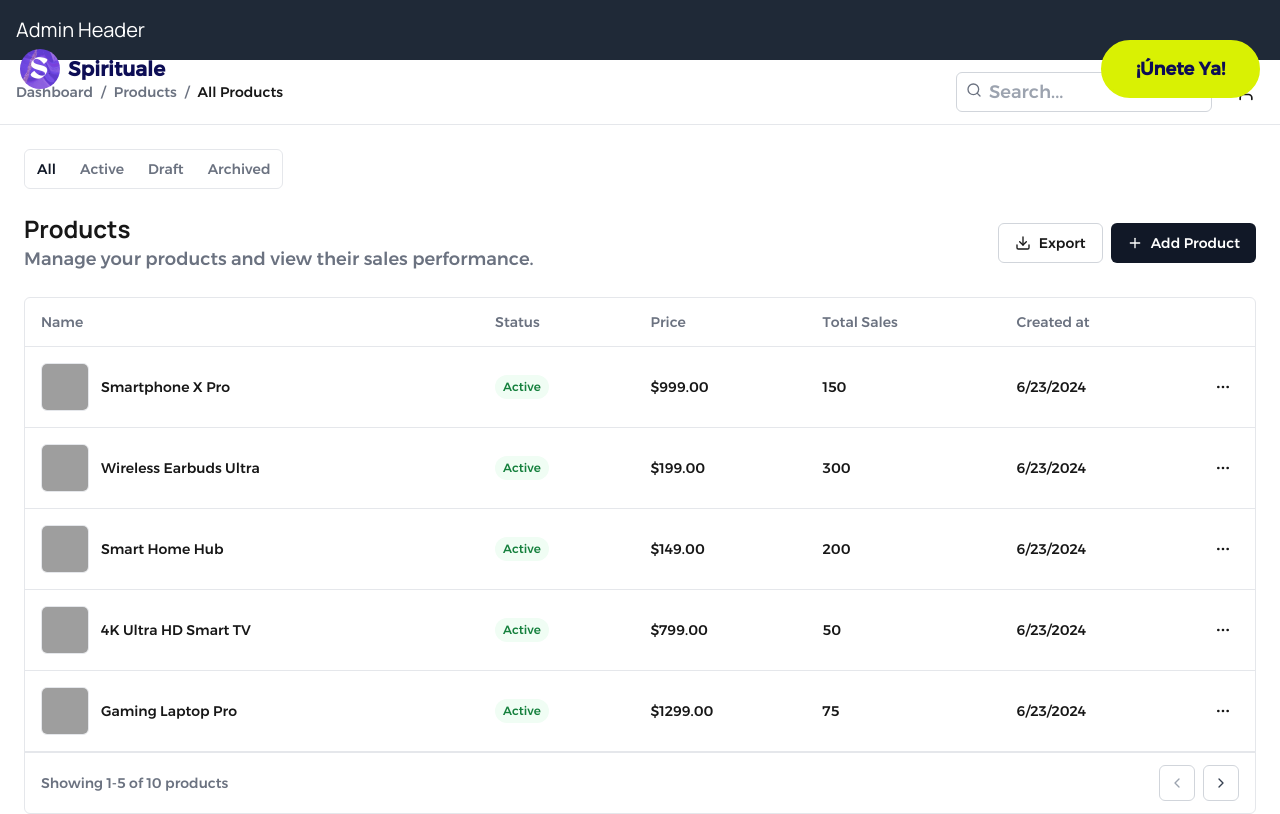
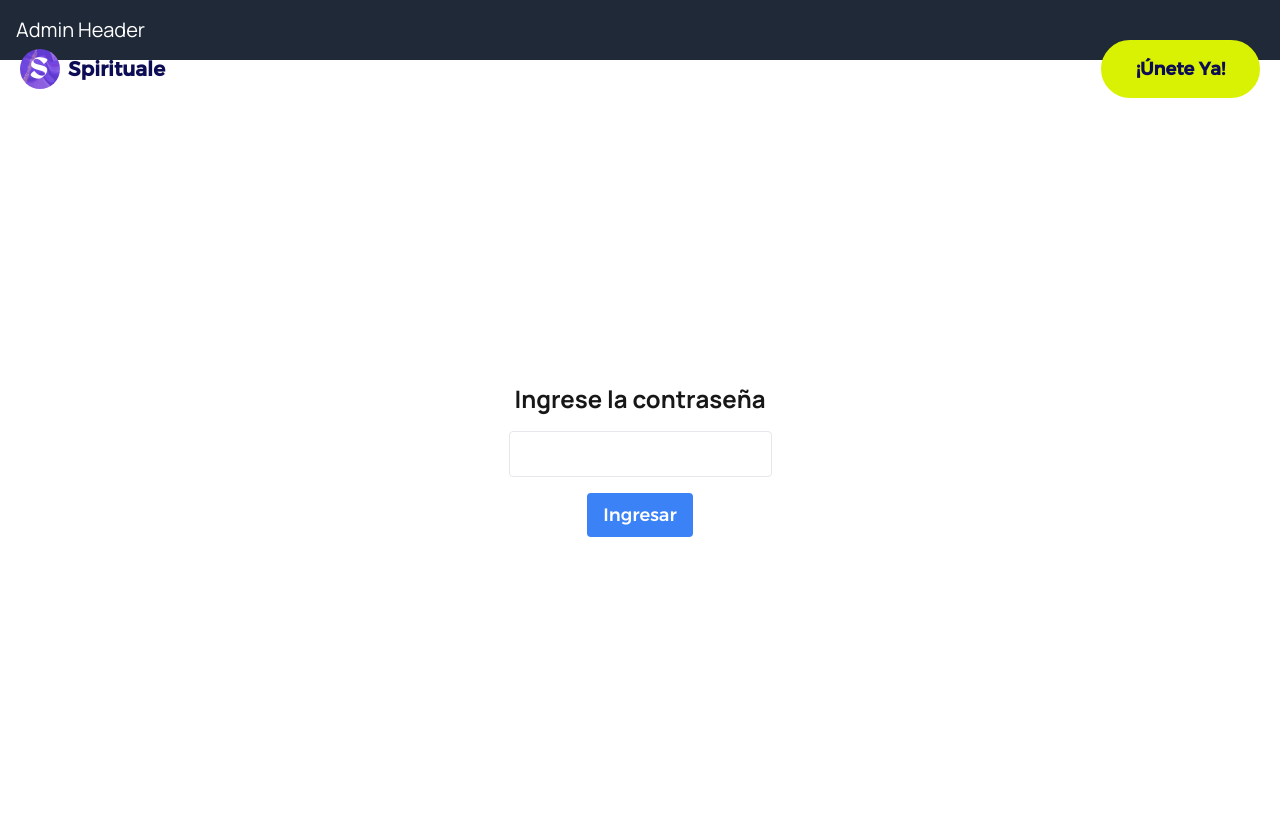
Before and after one commit to aalexlpez/spirituale, a Next.js app: page /admin in a window 1280 px wide. Shown: the top 814 px of the page. Built offline with nearby package versions, Linux system fonts and the light colour scheme; grey boxes are pictures that could not be loaded.

Commit message:
fix - tabla de usuarios

```diff
--- a/package.json
+++ b/package.json
@@ -19,12 +19,14 @@
     "react": "^18",
     "react-dom": "^18",
     "react-icons": "^5.3.0",
-    "resend": "^4.1.2"
+    "resend": "^4.1.2",
+    "xlsx": "^0.18.5"
   },
   "devDependencies": {
     "@types/node": "^20.17.19",
     "@types/react": "^18.3.18",
     "@types/react-dom": "^18",
+    "@types/xlsx": "^0.0.36",
     "eslint": "^8",
     "eslint-config-next": "14.2.13",
     "postcss": "^8",
--- /dev/null
+++ b/src/app/api/admin/get-users/route.ts
@@ -0,0 +1,16 @@
+import { NextResponse } from 'next/server'
+import { db } from 'c:/Users/1/Desktop/proyectos/Personal/spirituale/lib/utils/firebaseConfig';
+import { collection, getDocs } from 'firebase/firestore';
+
+// const resend = new Resend(process.env.RESEND_API_KEY)
+
+export async function GET(request: Request) {
+  try {
+    const usersCollection = collection(db, 'potencialCliente');
+    const usersSnapshot = await getDocs(usersCollection);
+    const usersList = usersSnapshot.docs.map((doc: any) => doc.data());
+    return NextResponse.json(usersList);
+  } catch (error) {
+    return NextResponse.json({ error: 'Error consultando usuarios' }, { status: 500 });
+  }
+}
--- a/src/components/Admin/AdminPage.tsx
+++ b/src/components/Admin/AdminPage.tsx
@@ -1,113 +1,78 @@
-import { ChevronLeft, ChevronRight, Download, MoreHorizontal, Plus, Search, User } from "lucide-react"
-import Link from "next/link"
-import Image from "next/image"
+'use client'
+import { ChevronLeft, ChevronRight, Download, User } from "lucide-react"
+import { useState } from 'react';
+import * as XLSX from 'xlsx';
 
-// Datos de ejemplo para los productos
-const products = [
-  {
-    id: 1,
-    name: "Smartphone X Pro",
-    status: "Active",
-    price: 999.0,
-    totalSales: 150,
-    createdAt: "6/23/2024",
-    image: "/placeholder.svg?height=80&width=80",
-  },
-  {
-    id: 2,
-    name: "Wireless Earbuds Ultra",
-    status: "Active",
-    price: 199.0,
-    totalSales: 300,
-    createdAt: "6/23/2024",
-    image: "/placeholder.svg?height=80&width=80",
-  },
-  {
-    id: 3,
-    name: "Smart Home Hub",
-    status: "Active",
-    price: 149.0,
-    totalSales: 200,
-    createdAt: "6/23/2024",
-    image: "/placeholder.svg?height=80&width=80",
-  },
-  {
-    id: 4,
-    name: "4K Ultra HD Smart TV",
-    status: "Active",
-    price: 799.0,
-    totalSales: 50,
-    createdAt: "6/23/2024",
-    image: "/placeholder.svg?height=80&width=80",
-  },
-  {
-    id: 5,
-    name: "Gaming Laptop Pro",
-    status: "Active",
-    price: 1299.0,
-    totalSales: 75,
-    createdAt: "6/23/2024",
-    image: "/placeholder.svg?height=80&width=80",
-  },
-]
+interface User {
+  nombreCompleto: string;
+  correo: string;
+}
 
 export default function AdminPage() {
+  const [users, setUsers] = useState<User[]>([]);
+  const [password, setPassword] = useState('');
+  const [isAuthenticated, setIsAuthenticated] = useState(false);
+
+  const handleLogin = () => {
+    if (password === 'Spiritualelife2025&') {
+      setIsAuthenticated(true);
+      fetchUsers();
+    } else {
+      alert('Contraseña incorrecta');
+    }
+  };
+
+  const fetchUsers = async () => {
+    const response = await fetch('/api/admin/get-users');
+    const data = await response.json();
+    setUsers(data);
+  };
+
+  const handleExport = () => {
+    const worksheet = XLSX.utils.json_to_sheet(users);
+    const workbook = XLSX.utils.book_new();
+    XLSX.utils.book_append_sheet(workbook, worksheet, 'Usuarios');
+    XLSX.writeFile(workbook, 'usuarios.xlsx');
+  };
+
   return (
     <div className="flex flex-col min-h-screen">
+      {!isAuthenticated ? (
+        <div className="flex flex-col items-center justify-center flex-1">
+          <h1 className="text-2xl font-bold mb-4">Ingrese la contraseña</h1>
+          <input
+            type="password"
+            value={password}
+            onChange={(e) => setPassword(e.target.value)}
+            className="mb-4 p-2 border rounded"
+          />
+          <button
+            onClick={handleLogin}
+            className="px-4 py-2 bg-blue-500 text-white rounded"
+          >
+            Ingresar
+          </button>
+        </div>
+      ) : (
+        <>
           {/* Header */}
           <header className="border-b">
-        <div className="flex h-16 items-center px-4 justify-between">
-          <div className="flex items-center gap-2 text-sm">
-            <Link href="/dashboard" className="text-gray-500 hover:text-gray-900">
-              Dashboard
-            </Link>
-            <span className="text-gray-500">/</span>
-            <Link href="/dashboard/products" className="text-gray-500 hover:text-gray-900">
-              Products
-            </Link>
-            <span className="text-gray-500">/</span>
-            <span>All Products</span>
-          </div>
-          <div className="flex items-center gap-4">
-            <div className="relative">
-              <Search className="absolute left-2.5 top-2.5 h-4 w-4 text-gray-500" />
-              <input
-                type="search"
-                placeholder="Search..."
-                className="w-64 pl-8 h-10 rounded-md border border-gray-300 focus:outline-none focus:ring-2 focus:ring-gray-400 focus:border-transparent"
-              />
-            </div>
-            <button className="p-2 rounded-full hover:bg-gray-100">
-              <User className="h-5 w-5" />
-            </button>
-          </div>
-        </div>
           </header>
 
           {/* Main content */}
           <main className="flex-1 p-6">
-        <div className="mb-6">
-          <div className="inline-flex h-10 items-center rounded-md bg-white border">
-            <button className="px-3 py-1.5 text-sm font-medium bg-white text-gray-900 rounded-sm">All</button>
-            <button className="px-3 py-1.5 text-sm font-medium text-gray-500 hover:text-gray-900">Active</button>
-            <button className="px-3 py-1.5 text-sm font-medium text-gray-500 hover:text-gray-900">Draft</button>
-            <button className="px-3 py-1.5 text-sm font-medium text-gray-500 hover:text-gray-900">Archived</button>
-          </div>
-        </div>
-
             <div className="flex justify-between items-center mb-6">
               <div>
-            <h1 className="text-2xl font-bold">Products</h1>
-            <p className="text-gray-500">Manage your products and view their sales performance.</p>
+                <h1 className="text-2xl font-bold">Usuarios</h1>
+                <p className="text-gray-500">Usuarios regitrados para la conferencia del 22.03.25</p>
               </div>
               <div className="flex gap-2">
-            <button className="inline-flex items-center justify-center h-10 px-4 py-2 text-sm font-medium border border-gray-300 rounded-md hover:bg-gray-50">
+                <button
+                  onClick={handleExport}
+                  className="inline-flex items-center justify-center h-10 px-4 py-2 text-sm font-medium border border-gray-300 rounded-md hover:bg-gray-50"
+                >
                   <Download className="mr-2 h-4 w-4" />
                   Export
-            </button>
-            <button className="inline-flex items-center justify-center h-10 px-4 py-2 text-sm font-medium text-white bg-gray-900 rounded-md hover:bg-gray-800">
-              <Plus className="mr-2 h-4 w-4" />
-              Add Product
                 </button>
               </div>
             </div>
@@ -118,50 +83,21 @@ export default function AdminPage() {
                   <thead className="border-b">
                     <tr>
                       <th className="h-12 px-4 text-left font-medium text-gray-500">Name</th>
-                  <th className="h-12 px-4 text-left font-medium text-gray-500">Status</th>
-                  <th className="h-12 px-4 text-left font-medium text-gray-500">Price</th>
-                  <th className="h-12 px-4 text-left font-medium text-gray-500">Total Sales</th>
-                  <th className="h-12 px-4 text-left font-medium text-gray-500">Created at</th>
-                  <th className="h-12 px-4 text-left font-medium text-gray-500 w-10"></th>
+                      <th className="h-12 px-4 text-left font-medium text-gray-500">Email</th>
                     </tr>
                   </thead>
                   <tbody>
-                {products.map((product) => (
-                  <tr key={product.id} className="border-b hover:bg-gray-50">
-                    <td className="p-4">
-                      <div className="flex items-center gap-3">
-                        <div className="h-12 w-12 rounded-md overflow-hidden border">
-                          <Image
-                            src={product.image || "/placeholder.svg"}
-                            alt={product.name}
-                            width={48}
-                            height={48}
-                            className="h-full w-full object-cover"
-                          />
-                        </div>
-                        <span className="font-medium">{product.name}</span>
-                      </div>
-                    </td>
-                    <td className="p-4">
-                      <span className="inline-flex items-center rounded-full bg-green-50 px-2 py-1 text-xs font-medium text-green-700">
-                        {product.status}
-                      </span>
-                    </td>
-                    <td className="p-4">${product.price.toFixed(2)}</td>
-                    <td className="p-4">{product.totalSales}</td>
-                    <td className="p-4">{product.createdAt}</td>
-                    <td className="p-4">
-                      <button className="p-2 rounded-full hover:bg-gray-100">
-                        <MoreHorizontal className="h-4 w-4" />
-                      </button>
-                    </td>
+                    {users.map((user, index) => (
+                      <tr key={index} className="border-b hover:bg-gray-50">
+                        <td className="p-4">{user.nombreCompleto}</td>
+                        <td className="p-4">{user.correo}</td>
                       </tr>
                     ))}
                   </tbody>
                 </table>
               </div>
               <div className="flex items-center justify-between px-4 py-3 border-t">
-            <div className="text-sm text-gray-500">Showing 1-5 of 10 products</div>
+                <div className="text-sm text-gray-500">Mostrando {users.length} usuarios</div>
                 <div className="flex items-center gap-2">
                   <button className="inline-flex items-center justify-center h-9 w-9 rounded-md border border-gray-300 bg-white text-gray-400 cursor-not-allowed">
                     <ChevronLeft className="h-4 w-4" />
@@ -175,6 +111,8 @@ export default function AdminPage() {
               </div>
             </div>
           </main>
+        </>
+      )}
     </div>
-  )
+  );
 }
```
Also changed, not shown: 1 other file (tests, documents, lock files or other folders). Lines whose indentation alone changed are shown as unchanged.
